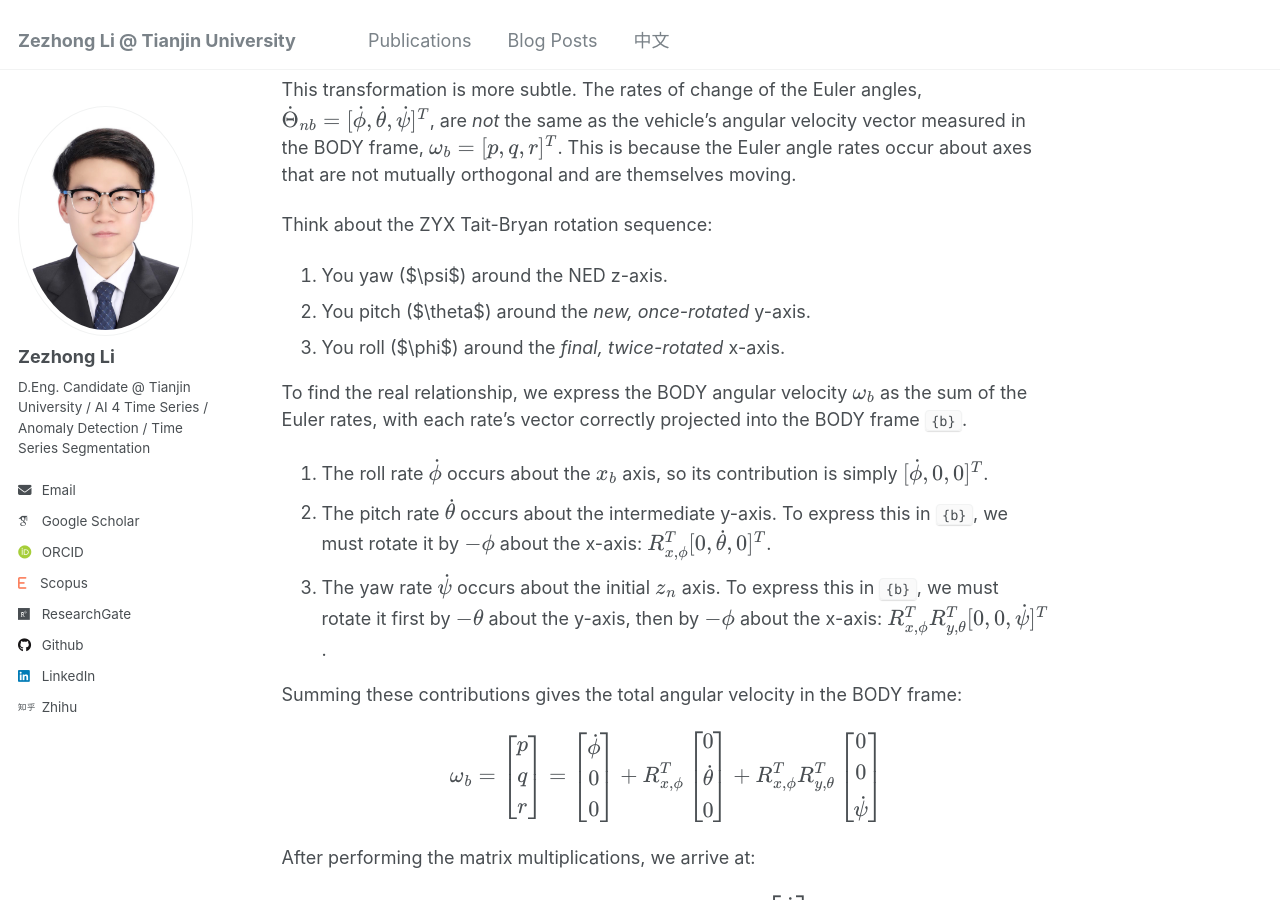
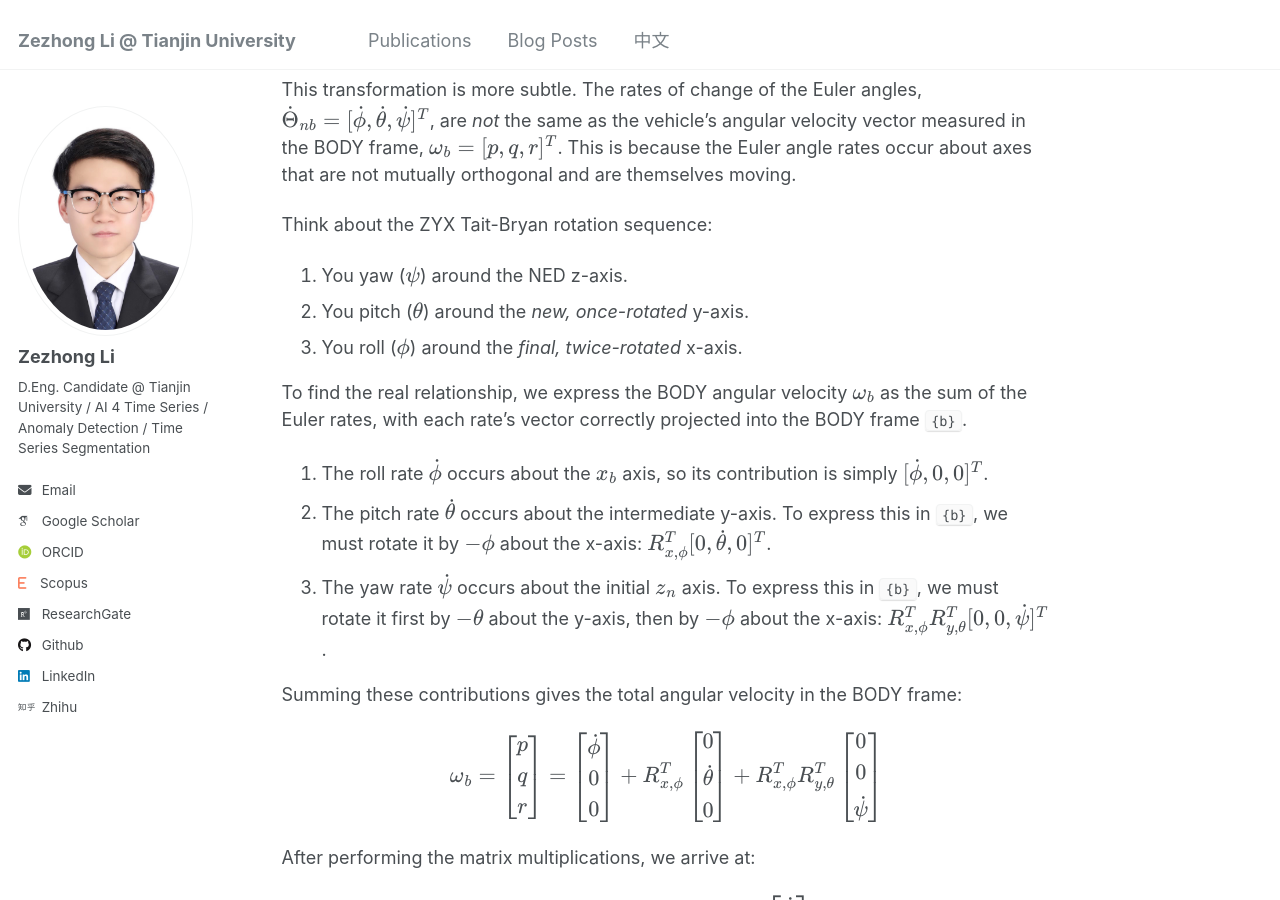
Before and after one commit to lzz19980125/lzz19980125.github.io, a Jekyll site: the page built from _posts/2025-7-28-Kinematic Analysis of Underwater Gliders.md, in a window 1280 px wide and 900 px high, scrolled down 12229 px. Built offline with Jekyll 4.4.1, drawn with Linux system fonts in a browser that asks for light colours; some web fonts are replaced.

```diff
--- a/_posts/2025-7-28-Kinematic Analysis of Underwater Gliders.md
+++ b/_posts/2025-7-28-Kinematic Analysis of Underwater Gliders.md
@@ -245,9 +245,9 @@ This transformation is more subtle. The rates of change of the Euler angles, $$\
 
 Think about the ZYX Tait-Bryan rotation sequence:
 
-1.  You yaw ($\psi$) around the NED z-axis.
-2.  You pitch ($\theta$) around the *new, once-rotated* y-axis.
-3.  You roll ($\phi$) around the *final, twice-rotated* x-axis.
+1.  You yaw ($$\psi$$) around the NED z-axis.
+2.  You pitch ($$\theta$$) around the *new, once-rotated* y-axis.
+3.  You roll ($$\phi$$) around the *final, twice-rotated* x-axis.
 
 To find the real relationship, we express the BODY angular velocity $$\mathbf{\omega}_b$$ as the sum of the Euler rates, with each rate's vector correctly projected into the BODY frame `{b}`.
 
```
